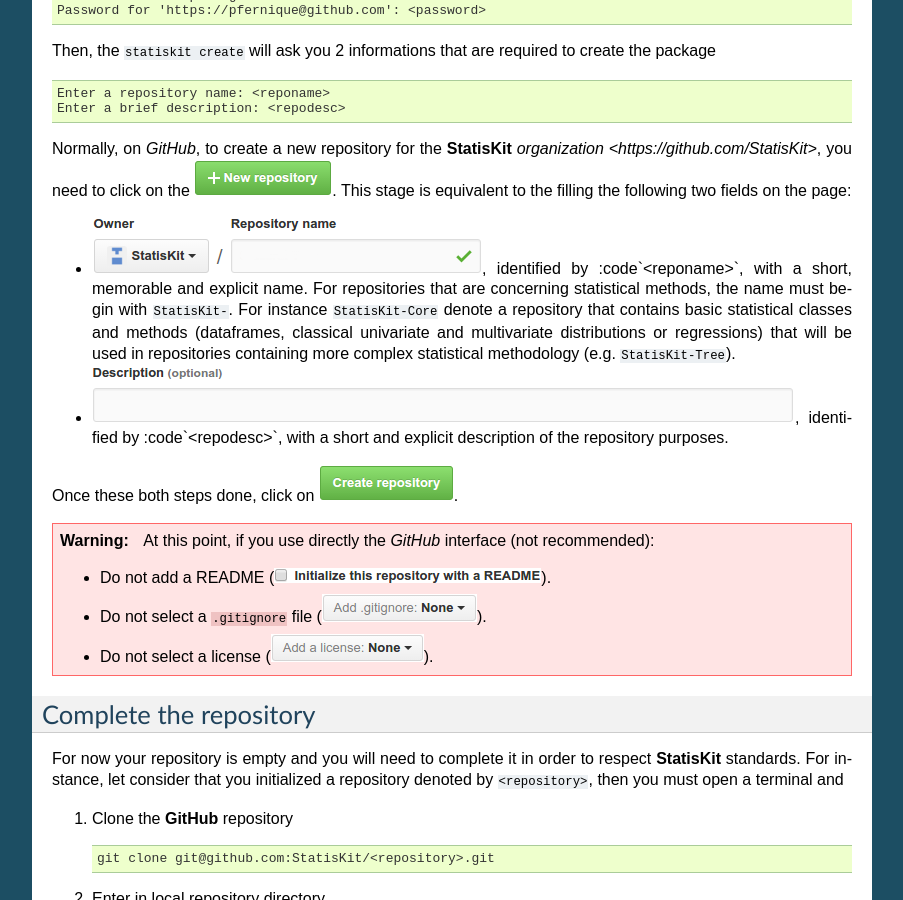
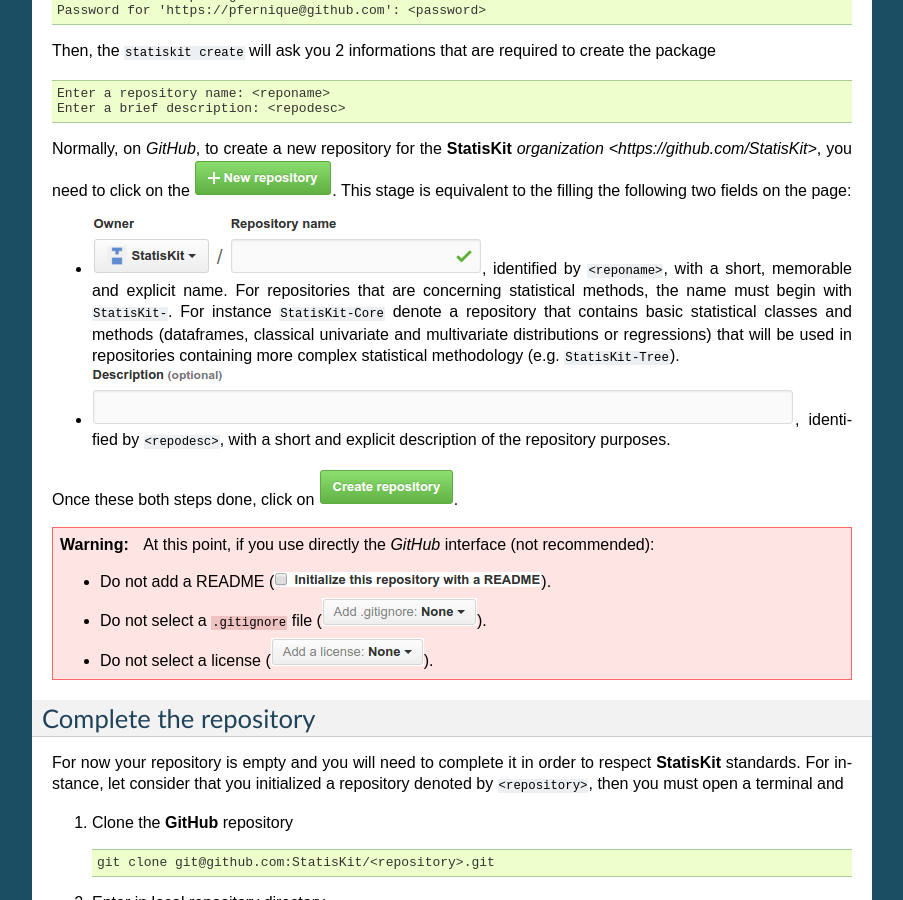
Before and after one commit to StatisKit/StatisKit, a Sphinx documentation site: the page built from doc/developper/public/create.rst, in a window 1280 px wide and 900 px high, scrolled down 612 px. Shown: the whole window, without its empty margins (198-1101 px from the left). Built offline with Sphinx 7.4.7, drawn with Linux system fonts in a browser that asks for light colours; pages that are not in the unit, such as notebooks, are missing from menus.

Commit message:
Update create.rst

```diff
--- a/doc/developper/public/create.rst
+++ b/doc/developper/public/create.rst
@@ -84,10 +84,10 @@
 Normally, on `GitHub`, to create a new repository for the **StatisKit** `organization <https://github.com/StatisKit>`, you need to click on the |NEWBUTTON|.
 This stage is equivalent to the filling the following two fields on the page:
 
-* |REPOSITORYNAME|, identified by :code`<reponame>`, with a short, memorable and explicit name.
+* |REPOSITORYNAME|, identified by :code:`<reponame>`, with a short, memorable and explicit name.
   For repositories that are concerning statistical methods, the name must begin with :code:`StatisKit-`.
   For instance :code:`StatisKit-Core` denote a repository that contains basic statistical classes and methods (dataframes, classical univariate and multivariate distributions or regressions) that will be used in repositories containing more complex statistical methodology (e.g. :code:`StatisKit-Tree`).
-* |REPOSITORYDESC|, identified by :code`<repodesc>`, with a short and explicit description of the repository purposes.
+* |REPOSITORYDESC|, identified by :code:`<repodesc>`, with a short and explicit description of the repository purposes.
 Once these both steps done, click on |CREATEBUTTON|.
 
 .. warning::
```
